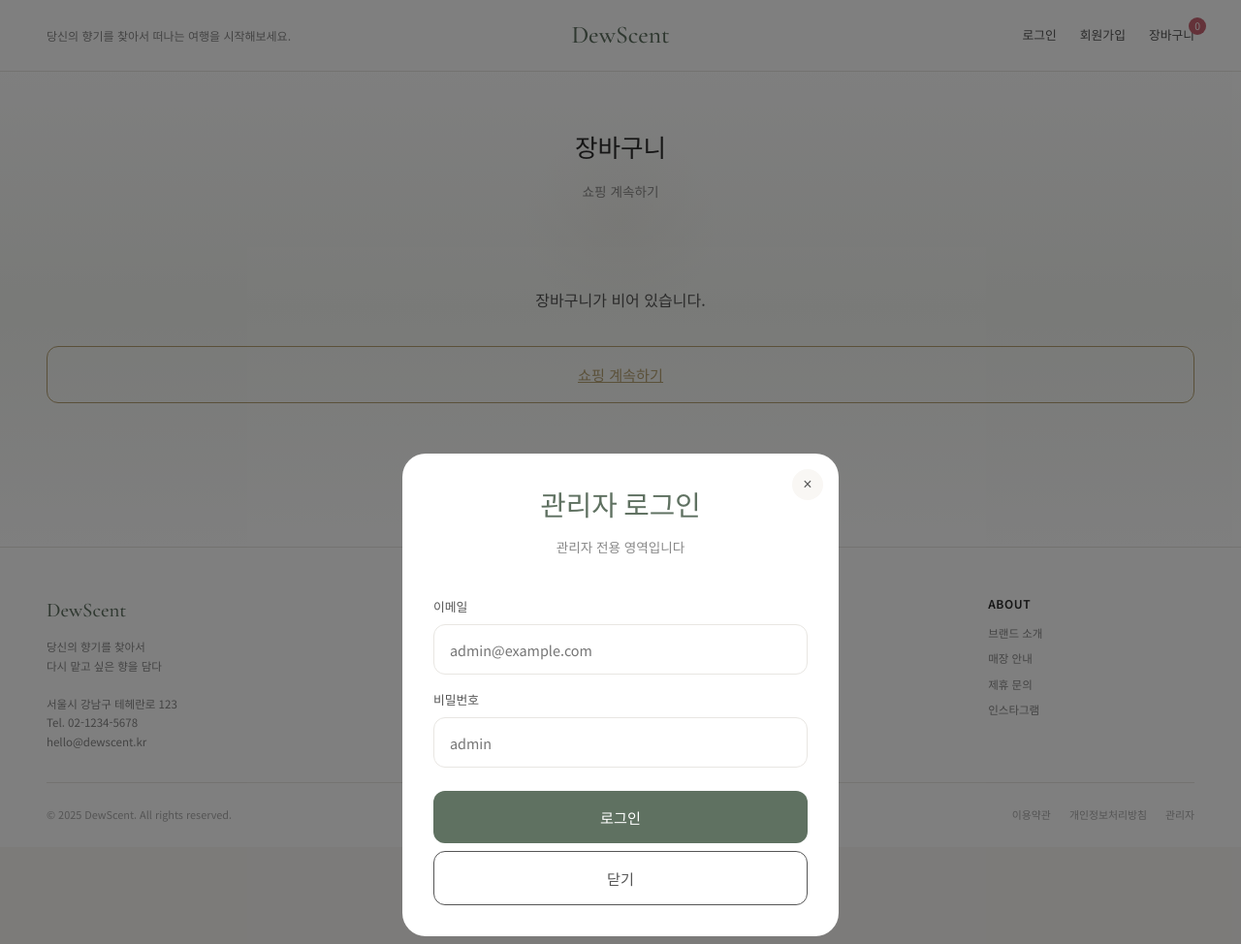
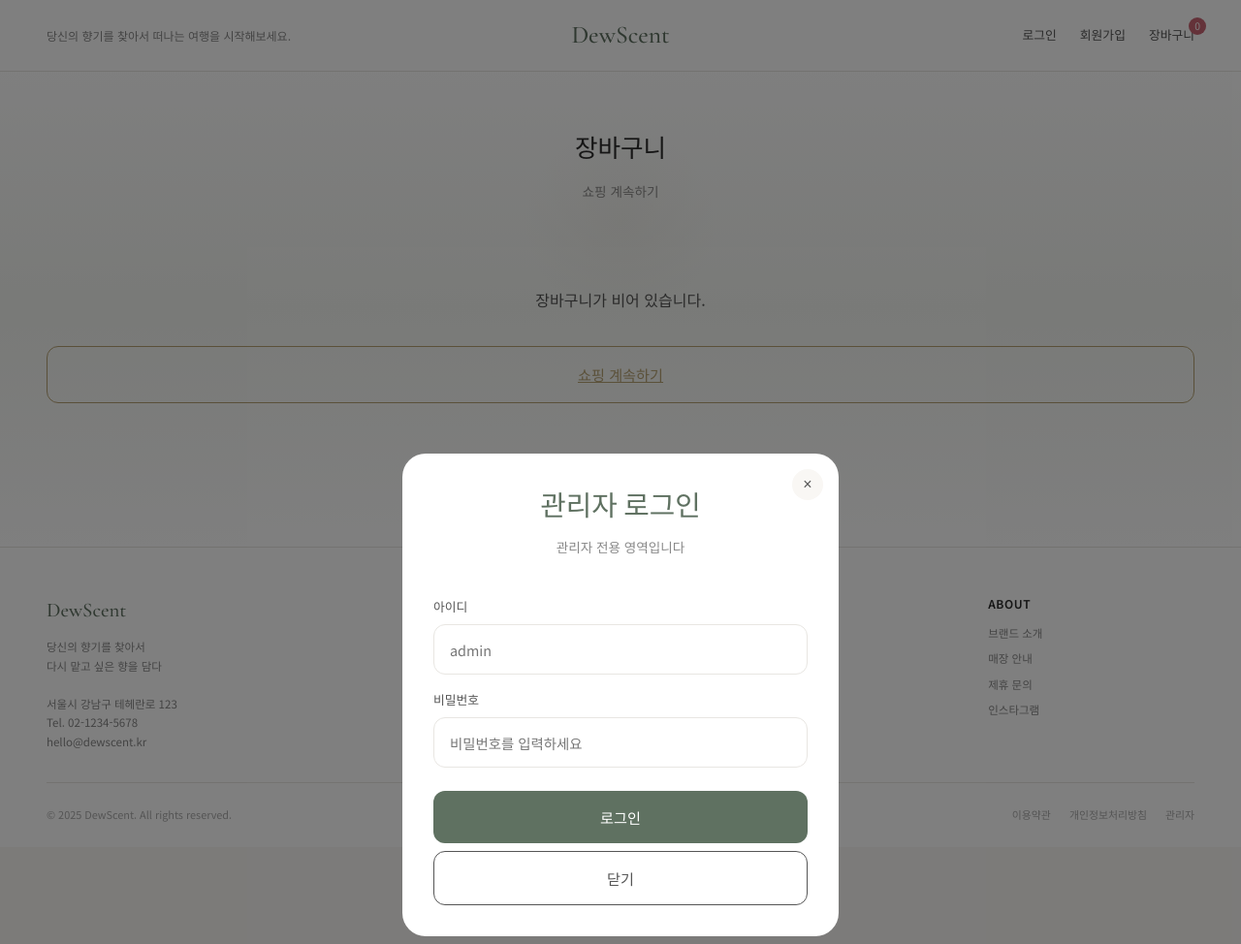
Before and after one commit to kimdaaeul0406-lang/dewscent, a PHP site: page /dewscent/cart.php in a window 1280 px wide, after a click on "관리자". Shown: the top 974 px of the page at 97% size. Run offline with PHP 8.4, Linux system fonts and the light colour scheme; data that the repository does not hold is empty.

Commit message:
Fix session warning and change login to username-based
- Fix session ini_set warning by only setting before session_start()
- Change admin login from email to username (아이디)
- Update both admin/index.php and modals.php login forms

```diff
--- a/includes/config.php
+++ b/includes/config.php
@@ -15,7 +15,8 @@ if (APP_DEBUG) {
     ini_set('log_errors', '1');
 }
 
-// 세션 보안 설정
+// 세션 보안 설정 (세션 시작 전에만 설정 가능)
+if (session_status() === PHP_SESSION_NONE) {
     ini_set('session.cookie_httponly', '1');
     ini_set('session.use_strict_mode', '1');
     ini_set('session.cookie_samesite', 'Lax');
@@ -25,8 +26,6 @@ if (isset($_SERVER['HTTPS']) && $_SERVER['HTTPS'] === 'on') {
         ini_set('session.cookie_secure', '1');
     }
 
-// 세션 시작
-if (session_status() === PHP_SESSION_NONE) {
     session_start();
 }
 
--- a/includes/modals.php
+++ b/includes/modals.php
@@ -53,12 +53,12 @@ $adminPath = $inPages ? '../admin/index.php' : 'admin/index.php';
         <div class="modal-body">
             <form method="post" action="<?php echo $adminPath; ?>">
                 <div class="form-group">
-                    <label class="form-label">이메일</label>
-                    <input type="email" name="email" class="form-input" placeholder="admin@example.com" required>
+                    <label class="form-label">아이디</label>
+                    <input type="text" name="username" class="form-input" placeholder="admin" required>
                 </div>
                 <div class="form-group">
                     <label class="form-label">비밀번호</label>
-                    <input type="password" name="password" class="form-input" placeholder="admin" required>
+                    <input type="password" name="password" class="form-input" placeholder="비밀번호를 입력하세요" required>
                 </div>
                 <button type="submit" class="form-btn primary">로그인</button>
                 <button type="button" class="form-btn secondary" onclick="closeModal('adminLoginModal')">닫기</button>
```
Also changed, not shown: admin/index.php (+8 -8 lines). Lines whose indentation alone changed are shown as unchanged.
